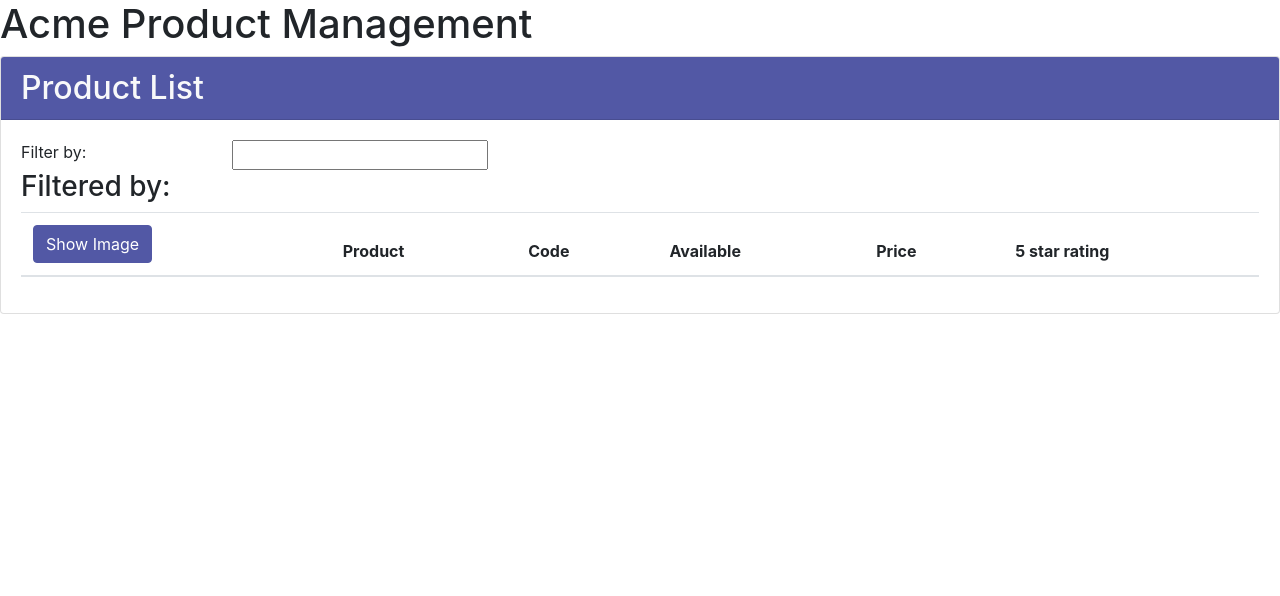
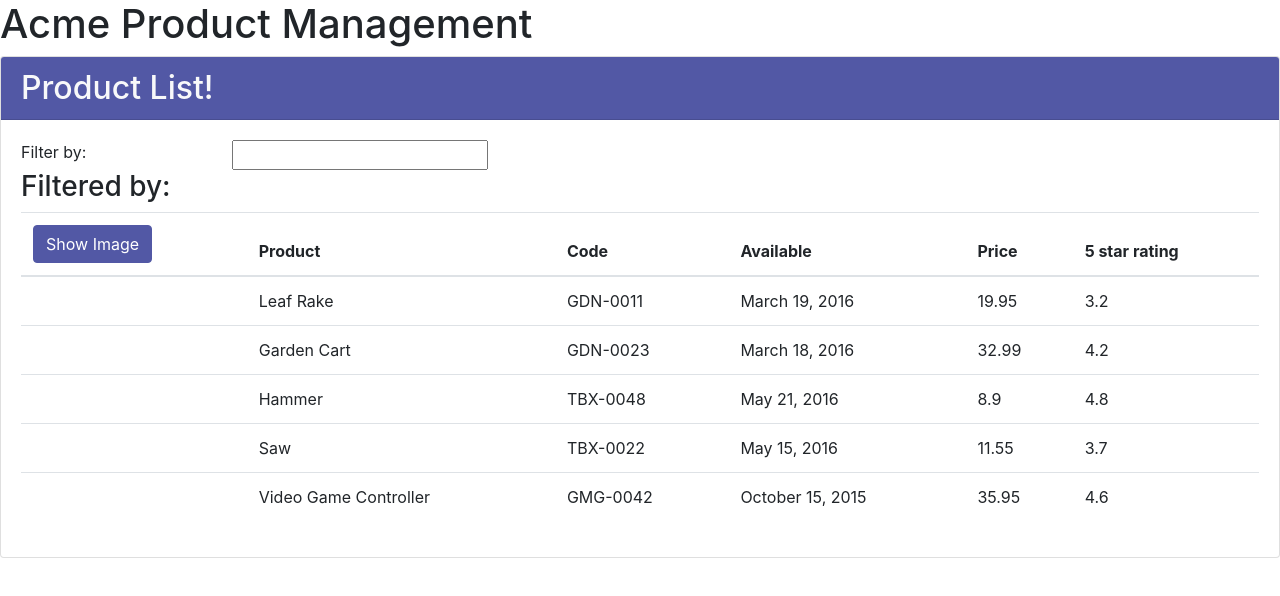
Before and after one commit to be-value/Angular-Pluralsight-course, an Angular app: page / in a window 1280 px wide. Shown: the top 596 px of the page. Built offline with nearby package versions, Linux system fonts and the light colour scheme.

Commit message:
Adding very, very simple databinding

```diff
--- a/src/app/products/product-list.component.html
+++ b/src/app/products/product-list.component.html
@@ -1,6 +1,6 @@
 <div class="card">
   <h2 class="card-header bg-primary text-light">
-      Product List
+      {{ pageTitle }}
   </h2>
   <div class="card-body">
     <div class='row'>
@@ -15,7 +15,7 @@
       </div>
     </div>
     <div class="table-responsive">
-      <table class="table">
+      <table class="table" *ngIf='products && products.length'>
         <thead>
           <tr>
             <th>
@@ -31,7 +31,14 @@
           </tr>
         </thead>
         <tbody>
-
+          <tr *ngFor='let product of products'>
+            <td></td>
+            <td>{{ product.productName }}</td>
+            <td>{{ product.productCode }}</td>
+            <td>{{ product.releaseDate }}</td>
+            <td>{{ product.price }}</td>
+            <td>{{ product.starRating }}</td>
+          </tr>
         </tbody>
       </table>
     </div>
--- a/src/app/products/product-list.component.ts
+++ b/src/app/products/product-list.component.ts
@@ -7,6 +7,60 @@
 })
 export class ProductListComponent implements OnInit {
 
+  pageTitle = 'Product List!';
+  products: any[] = [
+    {
+        'productId': 1,
+        'productName': 'Leaf Rake',
+        'productCode': 'GDN-0011',
+        'releaseDate': 'March 19, 2016',
+        'description': 'Leaf rake with 48-inch wooden handle.',
+        'price': 19.95,
+        'starRating': 3.2,
+        'imageUrl': 'http://openclipart.org/image/300px/svg_to_png/26215/Anonymous_Leaf_Rake.png'
+    },
+    {
+        'productId': 2,
+        'productName': 'Garden Cart',
+        'productCode': 'GDN-0023',
+        'releaseDate': 'March 18, 2016',
+        'description': '15 gallon capacity rolling garden cart',
+        'price': 32.99,
+        'starRating': 4.2,
+        'imageUrl': 'http://openclipart.org/image/300px/svg_to_png/58471/garden_cart.png'
+    },
+    {
+        'productId': 5,
+        'productName': 'Hammer',
+        'productCode': 'TBX-0048',
+        'releaseDate': 'May 21, 2016',
+        'description': 'Curved claw steel hammer',
+        'price': 8.9,
+        'starRating': 4.8,
+        'imageUrl': 'http://openclipart.org/image/300px/svg_to_png/73/rejon_Hammer.png'
+    },
+    {
+        'productId': 8,
+        'productName': 'Saw',
+        'productCode': 'TBX-0022',
+        'releaseDate': 'May 15, 2016',
+        'description': '15-inch steel blade hand saw',
+        'price': 11.55,
+        'starRating': 3.7,
+        'imageUrl': 'http://openclipart.org/image/300px/svg_to_png/27070/egore911_saw.png'
+    },
+    {
+        'productId': 10,
+        'productName': 'Video Game Controller',
+        'productCode': 'GMG-0042',
+        'releaseDate': 'October 15, 2015',
+        'description': 'Standard two-button video game controller',
+        'price': 35.95,
+        'starRating': 4.6,
+        'imageUrl': 'http://openclipart.org/image/300px/svg_to_png/120337/xbox-controller_01.png'
+    }
+];
+
   constructor() { }
 
   ngOnInit() {
```
